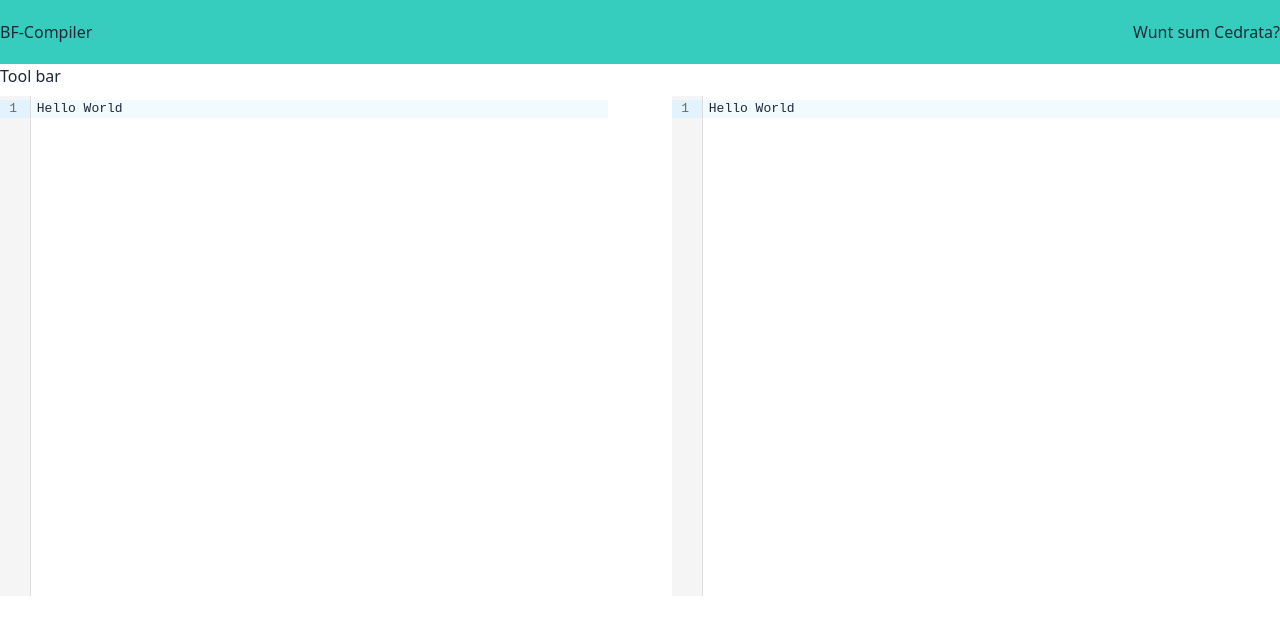
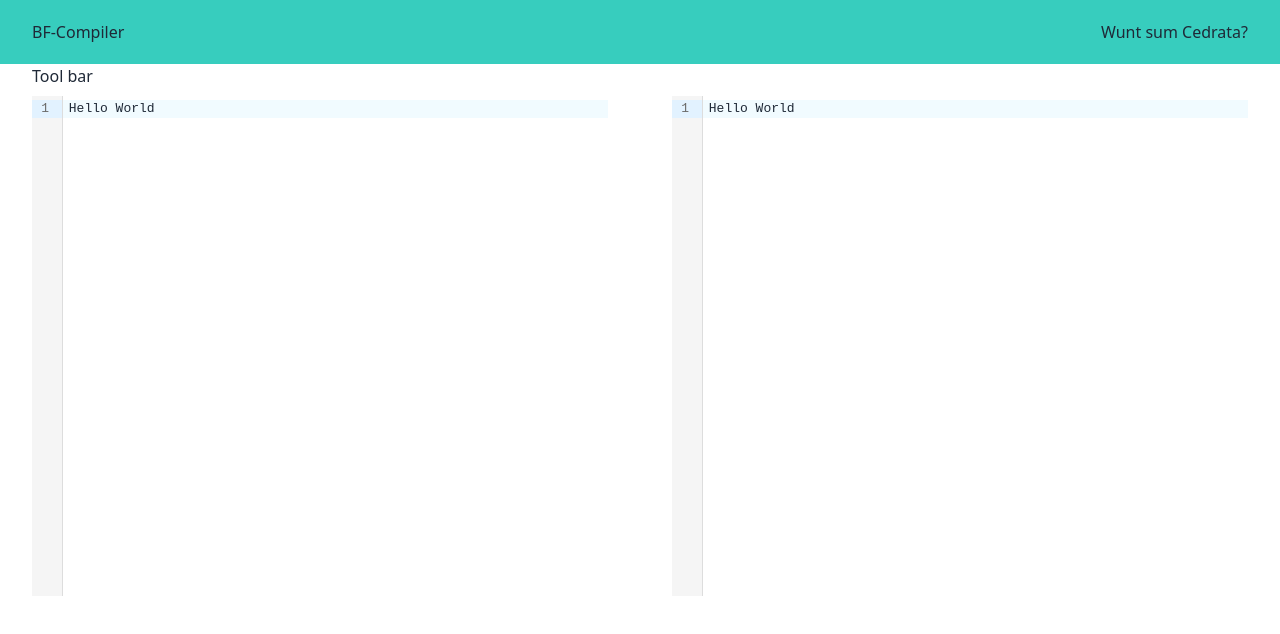
Before and after one commit to cedrata/brainfuck-compiler, a SvelteKit app: page / in a window 1280 px wide. Shown: the top 634 px of the page. Built offline with nearby package versions, Linux system fonts and the light colour scheme.

Commit message:
[FIX] typo padding
accidentally removed padding informations

```diff
--- a/src/routes/+page.svelte
+++ b/src/routes/+page.svelte
@@ -5,7 +5,7 @@
 	let editorHeight = 500;
 </script>
 
-<header class="h-16 bg-accent flex justify-center">
+<header class="h-16 bg-accent flex justify-center px-8">
 	<div class="max-w-7xl w-full flex justify-between">
 		<a href="/" class="flex"><div class="self-center">BF-Compiler</div></a>
 		<a href="https://cedrata.github.io/portfolio" class="flex"
@@ -14,7 +14,7 @@
 	</div>
 </header>
 
-<section class="flex justify-center">
+<section class="flex justify-center px-8">
 	<div class="max-w-7xl w-full flex justify-between">
 		<div id="txt-edit" class="grid lg:grid-cols-2 gap-x-16 max-md:grid-cols-1 w-full">
 			<div id="tool-bar" class="col-start-1 lg:col-span-2 row-start-1 h-8">Tool bar</div>
```
